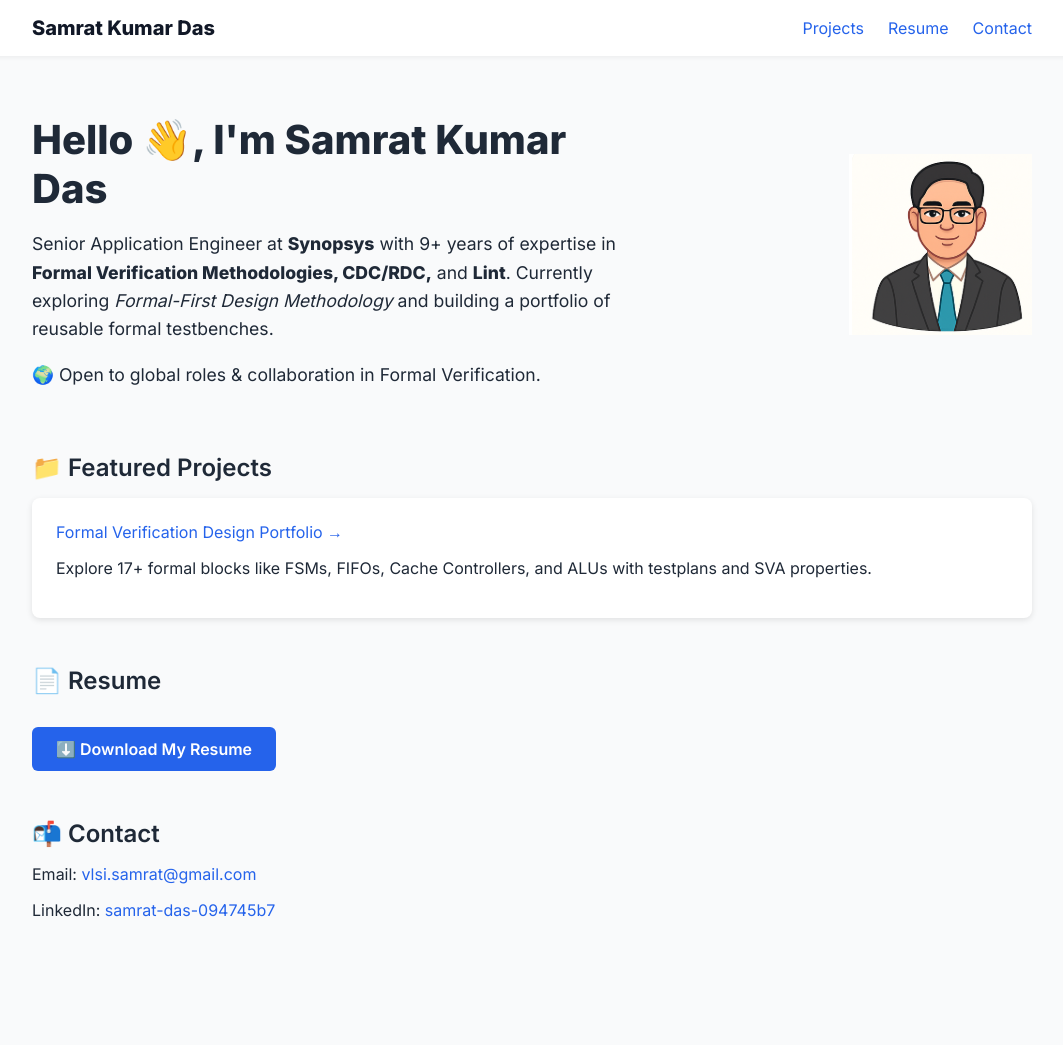
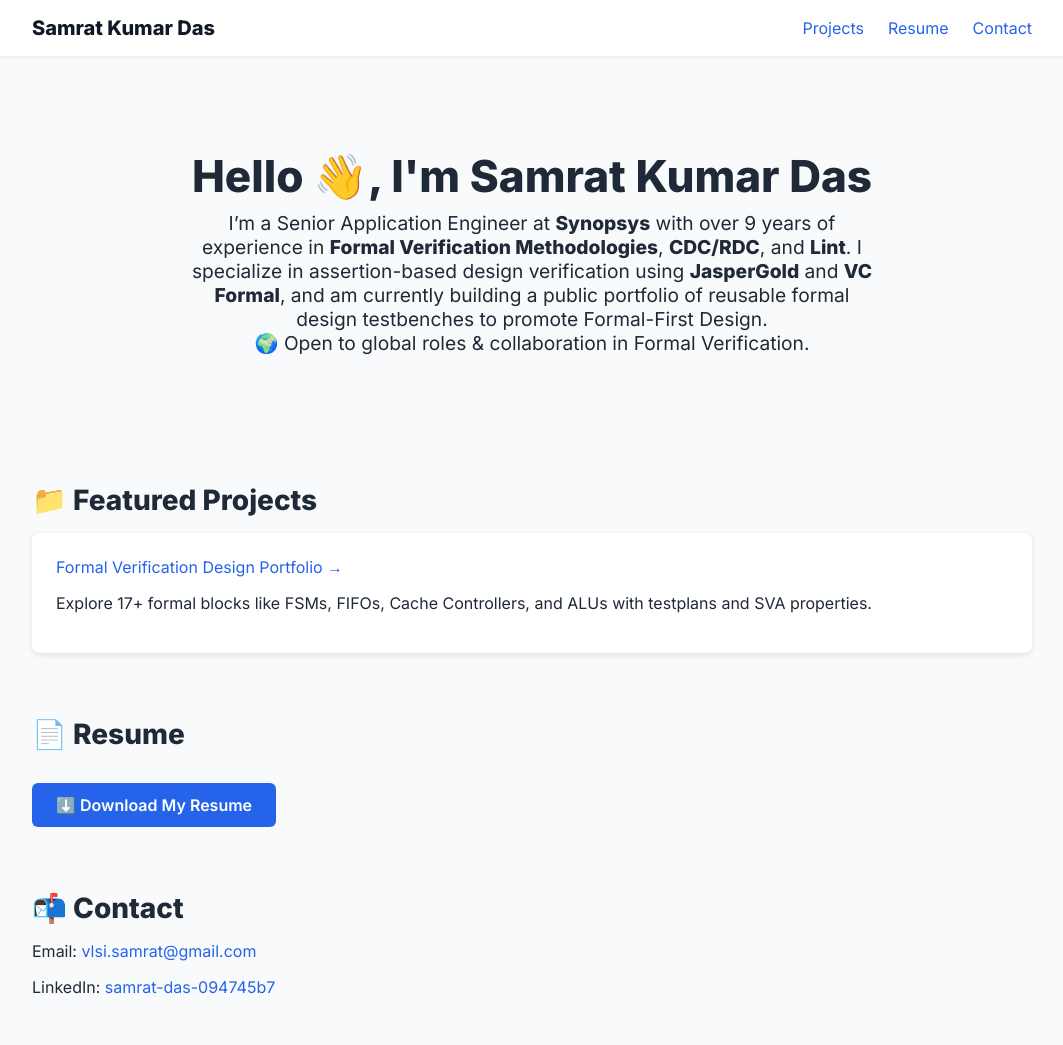
Before and after one commit to Sam969696/samrat-portfolio, a plain HTML site: page index.html in a window 1280 px wide. Shown: the whole page, without its empty margins (108-1171 px from the left). Before the commit the page ends 968 px from the top, so only its background shows below. Drawn offline with Linux system fonts and the light colour scheme.

Commit message:
Update index.html

```diff
--- a/index.html
+++ b/index.html
@@ -57,34 +57,26 @@
       margin: 0 auto;
       padding: 2rem;
     }
-    header {
-      display: flex;
-      align-items: center;
-      justify-content: space-between;
-      flex-wrap: wrap;
+    .intro-box {
+      text-align: center;
+      padding: 4rem 2rem 2rem;
     }
-    .intro {
-      max-width: 600px;
-    }
-    .intro h1 {
-      font-size: 2.5rem;
+    .intro-box h1 {
+      font-size: 2.75rem;
       font-weight: 800;
       margin-bottom: 0.5rem;
     }
-    .intro p {
-      font-size: 1.1rem;
-      line-height: 1.6;
-      margin-bottom: 1rem;
-    }
-    .avatar {
-      max-width: 280px;
+    .intro-box p {
+      font-size: 1.2rem;
+      max-width: 700px;
+      margin: auto;
     }
     section {
-      margin-top: 3rem;
+      margin-top: 4rem;
     }
     h2 {
-      font-size: 1.5rem;
-      font-weight: 600;
+      font-size: 1.75rem;
+      font-weight: 700;
       margin-bottom: 1rem;
     }
     a {
@@ -126,21 +118,16 @@
     </div>
   </nav>
 
-  <div class="container" id="top">
-    <header>
-      <div class="intro">
-        <h1>Hello 👋, I'm Samrat Kumar Das</h1>
-        <p>
-          Senior Application Engineer at <strong>Synopsys</strong> with 9+ years of expertise in <strong>Formal Verification Methodologies, CDC/RDC,</strong> and <strong>Lint</strong>.
-          Currently exploring <em>Formal-First Design Methodology</em> and building a portfolio of reusable formal testbenches.
-        </p>
-        <p>🌍 Open to global roles & collaboration in Formal Verification.</p>
-      </div>
-      <div class="avatar">
-        <img src="avatar.png" alt="Cartoon of Samrat Kumar Das" width="100%">
-      </div>
-    </header>
+  <div id="top" class="intro-box">
+    <h1>Hello 👋, I'm Samrat Kumar Das</h1>
+    <p>
+      I’m a Senior Application Engineer at <strong>Synopsys</strong> with over 9 years of experience in <strong>Formal Verification Methodologies</strong>, <strong>CDC/RDC</strong>, and <strong>Lint</strong>.
+      I specialize in assertion-based design verification using <strong>JasperGold</strong> and <strong>VC Formal</strong>, and am currently building a public portfolio of reusable formal design testbenches to promote Formal-First Design.
+    </p>
+    <p>🌍 Open to global roles & collaboration in Formal Verification.</p>
+  </div>
 
+  <div class="container">
     <section id="projects">
       <h2>📁 Featured Projects</h2>
       <div class="card">
```
